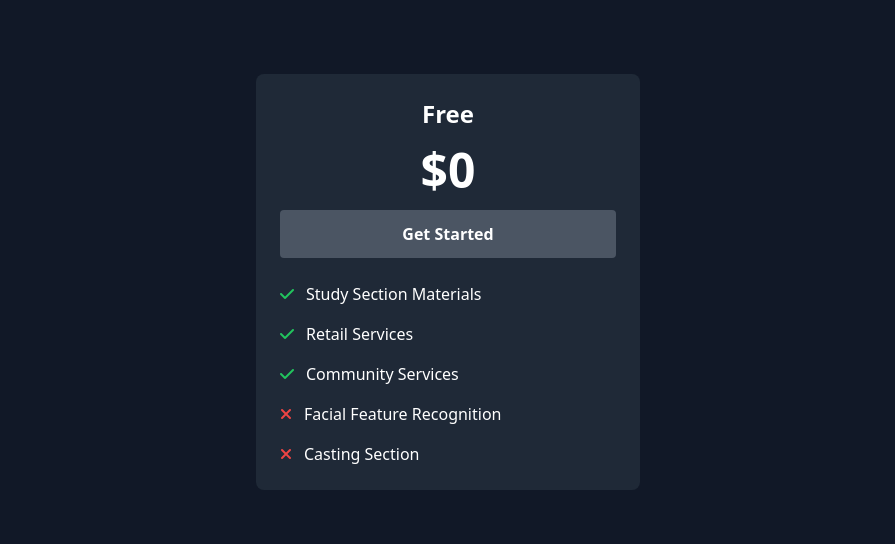
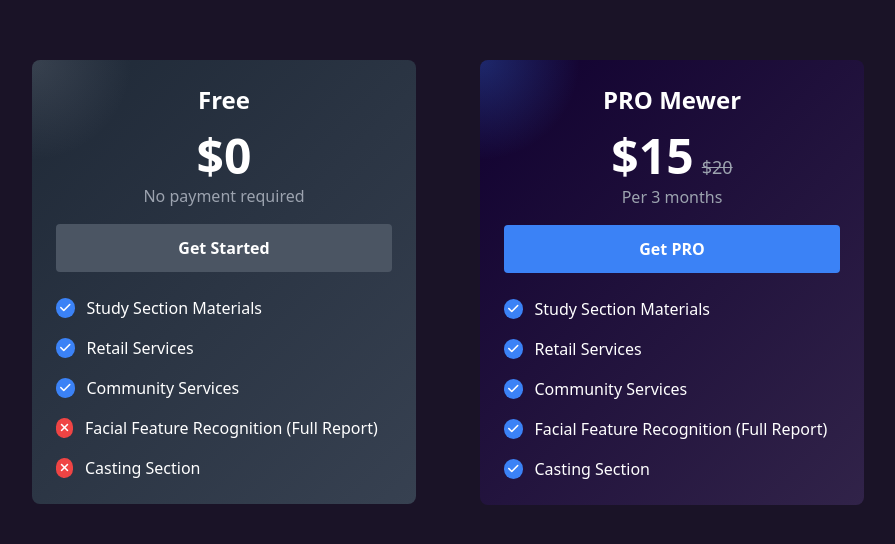
Before and after one commit to SoshanW/LookMaxx, a React (Vite) app in the folder Frontend/Payment Portal/payment-portal/: page / in a window 1280 px wide. Shown: the part 118-662 px from the top of the page, without its empty margins (192-1087 px from the left). Built offline with nearby package versions, Linux system fonts and the light colour scheme.

Commit message:
Add pricing card varients and enhanced styling

```diff
--- a/Frontend/Payment Portal/payment-portal/src/App.jsx
+++ b/Frontend/Payment Portal/payment-portal/src/App.jsx
@@ -1,4 +1,3 @@
-// src/App.jsx (updated)
 import React from 'react';
 import '@fortawesome/fontawesome-free/css/all.min.css';
 import './index.css';
@@ -9,19 +8,44 @@ function App() {
     { text: 'Study Section Materials', included: true },
     { text: 'Retail Services', included: true },
     { text: 'Community Services', included: true },
-    { text: 'Facial Feature Recognition', included: false },
+    { text: 'Facial Feature Recognition (Full Report)', included: false },
     { text: 'Casting Section', included: false },
   ];
 
+  const platinumFeatures = [
+    { text: 'Study Section Materials', included: true },
+    { text: 'Retail Services', included: true },
+    { text: 'Community Services', included: true },
+    { text: 'Facial Feature Recognition (Full Report)', included: true },
+    { text: 'Casting Section', included: true },
+  ];
+
   return (
-    <div className="bg-gray-900 flex flex-col items-center justify-center min-h-screen p-8">
+    <div className="bg-dark-purple flex flex-col items-center justify-center min-h-screen p-8">
+      <div className="flex flex-col md:flex-row items-center gap-6 md:gap-16">
+        {/* Free Card */}
         <PricingCard
           title="Free"
           price="$0"
           features={freeFeatures}
           buttonColor="bg-gray-600 hover:bg-gray-700 text-white"
+          variant="free"
           buttonText="Get Started"
+          tagline="No payment required"
         />
+
+        {/* Pro Card */}
+        <PricingCard
+          title="PRO Mewer"
+          price="$15"
+          originalPrice="20"
+          features={platinumFeatures}
+          buttonColor="bg-blue-500 hover:bg-blue-600 text-white"
+          variant="pro"
+          buttonText="Get PRO"
+          tagline="Per 3 months"
+        />
+      </div>
     </div>
   );
 }
--- a/Frontend/Payment Portal/payment-portal/src/components/PricingCard.jsx
+++ b/Frontend/Payment Portal/payment-portal/src/components/PricingCard.jsx
@@ -1,36 +1,89 @@
-// src/components/PricingCard.jsx (initial)
-import React from 'react';
+import React, { useState } from 'react';
 
 const PricingCard = ({
   title,
   price,
+  originalPrice,
   features,
   buttonColor,
-  buttonText = 'Get Started'
+  variant = 'pro',
+  buttonText = 'Get Started',
+  showOriginalPrice = true,
+  tagline
 }) => {
+  const [mousePosition, setMousePosition] = useState({ x: 0, y: 0 });
+
+  const handleMouseMove = (e) => {
+    const rect = e.currentTarget.getBoundingClientRect();
+    setMousePosition({
+      x: e.clientX - rect.left,
+      y: e.clientY - rect.top
+    });
+  };
+
   return (
-    <div className="bg-gray-800 text-white rounded-lg p-6 w-96">
+    <div className="relative w-96">
+      <div
+        className="text-white rounded-lg p-6 w-full relative z-0"
+        onMouseMove={handleMouseMove}
+        style={{
+          position: 'relative',
+          overflow: 'hidden',
+          background: variant === 'pro'
+            ? 'linear-gradient(135deg, rgb(17, 1, 48) 0%, rgb(49, 35, 73) 100%)'
+            : 'linear-gradient(135deg, rgb(31, 41, 55) 0%, rgb(55, 65, 81) 100%)',
+        }}
+      >
+        {/* Gradient effect that follows mouse */}
+        <div
+          style={{
+            position: 'absolute',
+            background: `radial-gradient(circle 100px at ${mousePosition.x}px ${mousePosition.y}px, ${variant === 'pro' ? 'rgba(59, 130, 246, 0.3)' : 'rgba(156, 163, 175, 0.2)'}, transparent)`,
+            top: 0,
+            left: 0,
+            right: 0,
+            bottom: 0,
+            zIndex: 0
+          }}
+        />
+
+        {/* Card content with a relative positioning to appear above gradient */}
+        <div style={{ position: 'relative', zIndex: 1 }}>
           <h2 className="text-2xl font-bold text-center mb-4">{title}</h2>
           <div className="flex flex-col items-center mb-4">
-        <span className="text-5xl font-bold">{price}</span>
+            <div className="flex items-baseline">
+              <span className="text-5xl font-bold">
+                {price === "0" && !showOriginalPrice ? "Free" : price}
+              </span>
+              {showOriginalPrice && originalPrice && (
+                <span className="text-gray-400 text-lg line-through ml-2">
+                  ${originalPrice}
+                </span>
+              )}
+            </div>
+            <p className="text-gray-400 mt-1">
+              {tagline || (variant === 'pro' ? 'Pay once. Own forever!' : 'No payment required')}
+            </p>
           </div>
           <button
-        className={`font-bold py-3 px-4 rounded mb-6 w-full text-center ${buttonColor}`}
+            className={`font-bold py-3 px-4 rounded mb-6 w-full text-center relative overflow-hidden ${buttonColor}`}
           >
-        {buttonText}
+            <span className="relative z-10">{buttonText}</span>
           </button>
           <ul className="space-y-4">
             {features.map((feature, index) => (
               <li key={index} className="flex items-center">
                 {feature.included ?
-              <i className="fas fa-check text-green-500 mr-3"></i> :
-              <i className="fas fa-times text-red-500 mr-3"></i>
+                  <i className="fas fa-check text-white bg-blue-500 p-1 rounded-full mr-3 text-xs"></i> :
+                  <i className="fas fa-times text-white bg-red-500 p-1 rounded-full mr-3 text-xs"></i>
                 }
                 <span>{feature.text}</span>
               </li>
             ))}
           </ul>
         </div>
+      </div>
+    </div>
   );
 };
 
```
Lines whose indentation alone changed are shown as unchanged.
